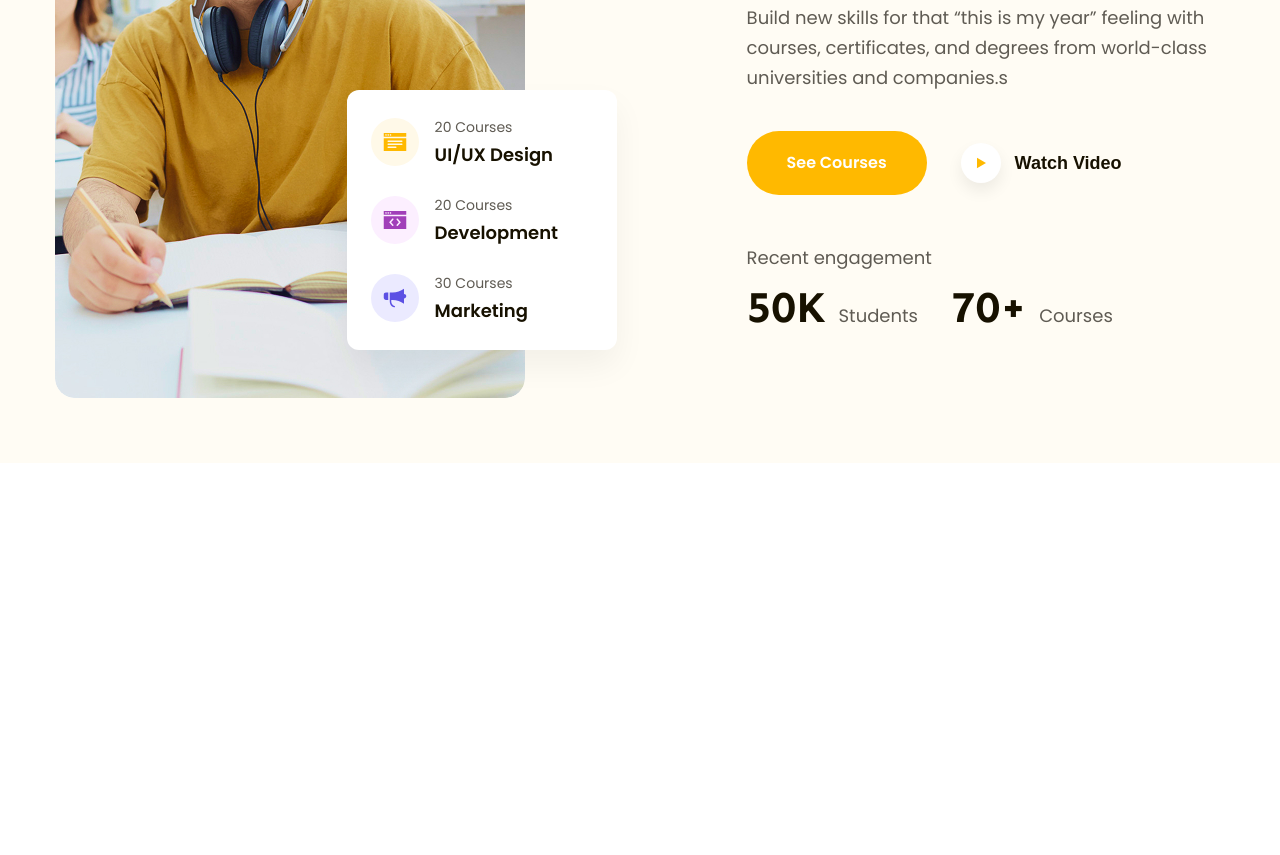
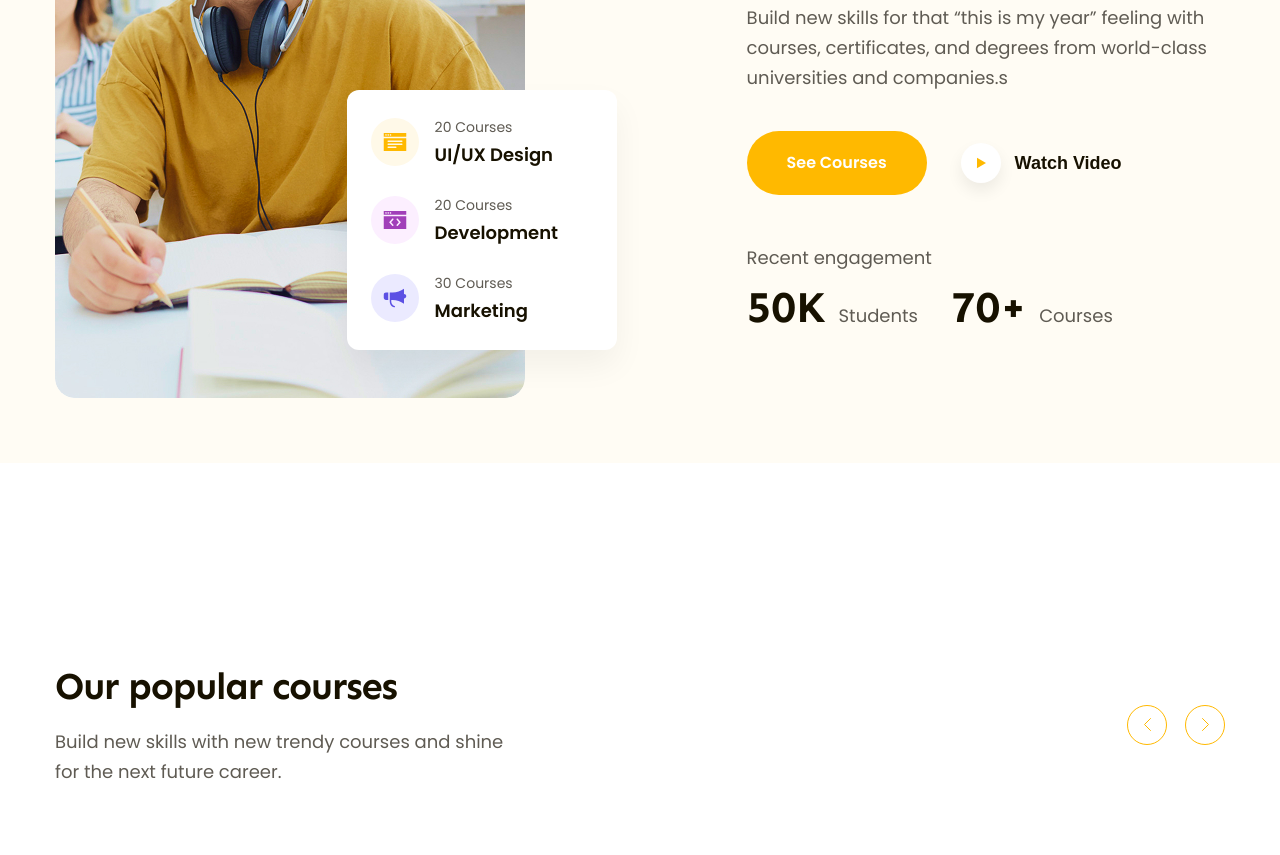
Before and after one commit to yeriphan/htmlcss-02, a plain HTML site: page index.html in a window 1280 px wide. Shown: the part 437-1292 px from the top of the page. Drawn offline with Linux system fonts and the light colour scheme.

Commit message:
Popular courses #1

```diff
--- a/assets/css/style.css
+++ b/assets/css/style.css
@@ -36,6 +36,23 @@ a {
 
 .btn:hover {
     opacity: 0.9;
+}
+
+.heading {
+    font-family: var(--font-heading);
+    color: #171100;
+    font-weight: 700;
+    letter-spacing: -0.116rem;
+}
+
+.heading.lv1 {
+    font-size: 5.8rem;
+    line-height: 1.17;
+}
+
+.heading.lv2 {
+    font-size: 3.8rem;
+    line-height: 1.26;
 }
 
 .container {
@@ -188,15 +205,6 @@ a {
     padding: 64px 0 0 130px;
 }
 
-.hero .heading {
-    font-family: var(--font-heading);
-    color: #171100;
-    font-size: 5.8rem;
-    font-weight: 700;
-    line-height: 6.8rem; /* 117.241% */
-    letter-spacing: -0.116rem;
-}
-
 .hero .desc {
     margin-top: 22px;
     color: #5f5b53;
@@ -257,3 +265,46 @@ a {
     font-weight: 700;
     line-height: 5.4rem; /* 122.727% */
 }
+
+.popular {
+    margin-top: 135px;
+    padding: 65px 0;
+}
+
+.popular-top {
+    display: flex;
+    align-items: center;
+    justify-content: space-between;
+}
+
+.popular-top .desc {
+    width: 458px;
+    margin-top: 16px;
+    color: #5f5b53;
+    font-size: 1.8rem;
+    font-weight: 400;
+    line-height: 3rem; /* 166.667% */
+}
+
+.popular-top .controls {
+    display: flex;
+    gap: 18px;
+}
+
+.popular-top .control-btn {
+    display: flex;
+    align-items: center;
+    justify-content: center;
+    width: 40px;
+    height: 40px;
+    border-radius: 40px;
+    border: 1px solid var(--primary-color);
+    color: var(--primary-color);
+    background: transparent;
+}
+
+.popular-top .control-btn:hover {
+    color: #fff;
+    background: var(--primary-color);
+    cursor: pointer;
+}
--- a/index.html
+++ b/index.html
@@ -105,7 +105,7 @@
 
                     <!-- Hero right -->
                     <div class="right-block">
-                        <h1 class="heading">
+                        <h1 class="heading lv1">
                             Learn without limits and spread knowledge.
                         </h1>
                         <p class="desc">
@@ -117,7 +117,10 @@
                             <a href="#!" class="btn hero-cta">See Courses</a>
                             <button class="watch-video">
                                 <div class="icon">
-                                    <img src="./assets/img/play-btn.svg" alt="play-video-button">
+                                    <img
+                                        src="./assets/img/play-btn.svg"
+                                        alt="play-video-button"
+                                    />
                                 </div>
                                 <span>Watch Video</span>
                             </button>
@@ -131,5 +134,54 @@
                 </div>
             </div>
         </div>
+
+        <!-- Popular course -->
+        <div class="popular">
+            <div class="container">
+                <div class="popular-top">
+                    <div class="info">
+                        <h2 class="heading lv2">Our popular courses</h2>
+                        <p class="desc">
+                            Build new skills with new trendy courses and shine
+                            for the next future career.
+                        </p>
+                    </div>
+                    <div class="controls">
+                        <button class="control-btn">
+                            <svg
+                                xmlns="http://www.w3.org/2000/svg"
+                                width="7"
+                                height="13"
+                                viewBox="0 0 7 13"
+                                fill="none"
+                            >
+                                <path
+                                    d="M6.5 0.5L0.5 6.5L6.5 12.5"
+                                    stroke="currentColor"
+                                    stroke-linecap="round"
+                                    stroke-linejoin="round"
+                                />
+                            </svg>
+                        </button>
+                        <button class="control-btn">
+                            <svg
+                                xmlns="http://www.w3.org/2000/svg"
+                                width="7"
+                                height="13"
+                                viewBox="0 0 7 13"
+                                fill="none"
+                            >
+                                <path
+                                    d="M0.5 0.5L6.5 6.5L0.5 12.5"
+                                    stroke="currentColor"
+                                    stroke-linecap="round"
+                                    stroke-linejoin="round"
+                                />
+                            </svg>
+                        </button>
+                    </div>
+                </div>
+            </div>
+        </div>
     </body>
 </html>
```
Also changed, not shown: assets/img/chevron-left.svg (added), assets/img/chevron-right.svg (added).
